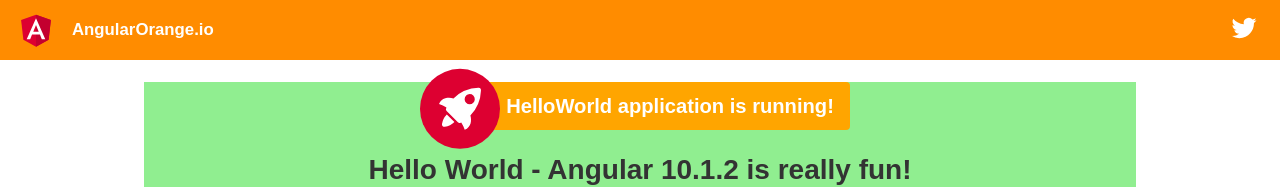
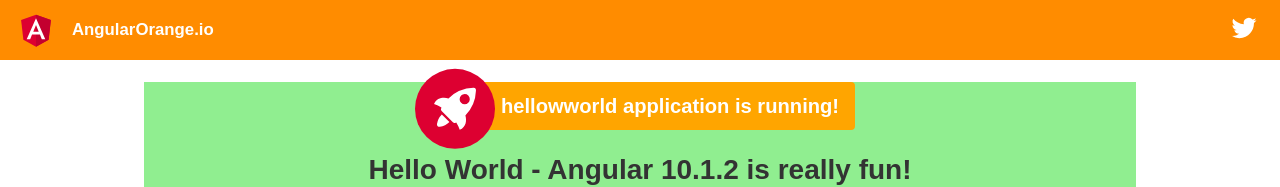
Before and after one commit to githubtr/helloworld2020, an Angular app: page / in a window 1280 px wide. Shown: the top 187 px of the page. Built offline with nearby package versions, Linux system fonts and the light colour scheme.

Commit message:
fixed testcases

```diff
--- a/src/app/app.component.ts
+++ b/src/app/app.component.ts
@@ -13,6 +13,6 @@
 
   constructor() {
     this.name = 'World - Angular 10.1.2 is really fun!';
-    this.title = 'HelloWorld';
+    this.title = 'hellowworld';
   }
 }
--- a/src/index.html
+++ b/src/index.html
@@ -2,7 +2,7 @@
 <html lang="en">
 <head>
   <meta charset="utf-8">
-  <title>Hellowworld</title>
+  <title>hellowworld</title>
   <base href="/">
   <meta name="viewport" content="width=device-width, initial-scale=1">
   <link rel="icon" type="image/x-icon" href="favicon.ico">
```
Also changed, not shown: 1 other file (tests, documents, lock files or other folders).
